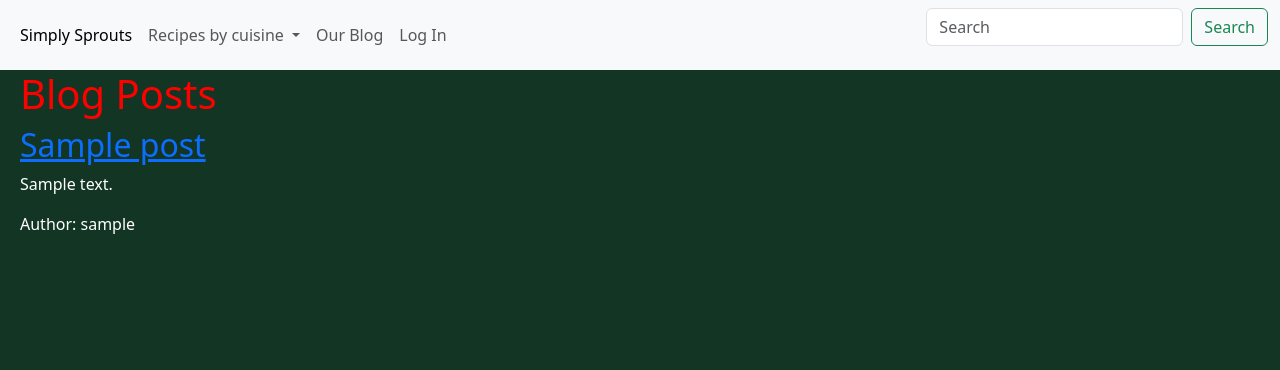
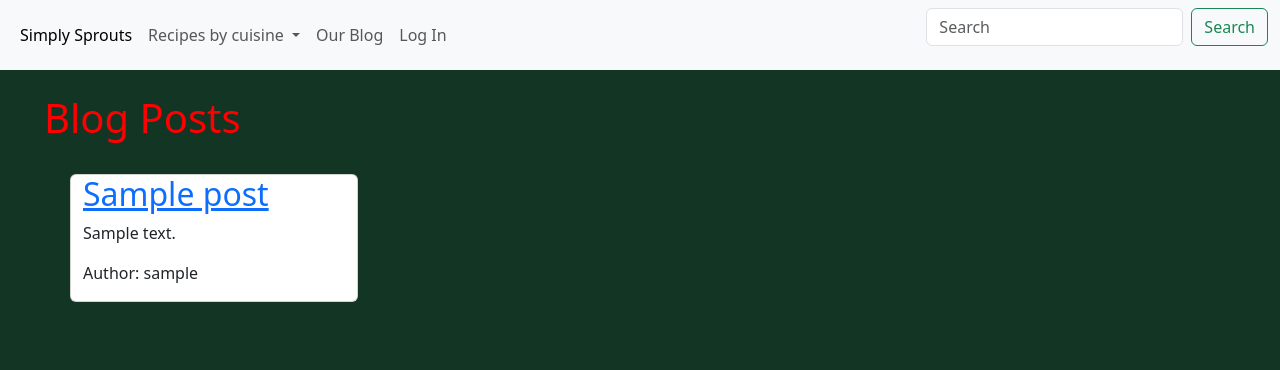
Before and after one commit to moakley-45/MO_Capstone, a Django app: template blog/templates/blog/blog_main.html in a window 1280 px wide. Shown: the top 370 px of the page. Run offline with Django 4.2, Linux system fonts and the light colour scheme; the template is opened without the code that fills it: values that come from a table or form of the project are taken from there, others are empty; tables that the repository leaves empty hold one stand-in row (values such as "Sample post"); parts of the project's set-up code (start-up, migrations or seed data) failed here and were passed over.

Commit message:
Added a View for Blog posts

```diff
--- a/blog/templates/blog/blog_main.html
+++ b/blog/templates/blog/blog_main.html
@@ -3,12 +3,19 @@
 {% block content %}
 
 <body>
-    <h1>Blog Posts</h1>
-    {% for blog_post in blog_posts %}
-    <h2><a href="{% url 'blog_post_detail' blog_post.slug %}">{{blog_post.title}}</a></h2>
-    <p>{{blog_post.excerpt}}</p>
-    <p>Author: {{blog_post.author}}</p>
-    {% endfor %}
+    <h1 class="blog-title p-4">Blog Posts</h1>
+    <div class="container">
+        <div class="row">
+          {% for blog_post in blog_posts %}
+            <div class="card blog-article-listing" style="width: 18rem;">
+    <a href="{% url 'blog_post_detail' blog_post.slug %}" class="post-link"><h2 class="blog-article-title">{{blog_post.title}}</h2></a>
+    <p class="blog-excerpt">{{blog_post.excerpt}}</p>
+    <p class="blog-author">Author: {{blog_post.author}}</p>
+      </div>
+      {% endfor %}
+    </div>
+  </div>
+
 </body>
 </html>
 
--- a/blog/templates/blog/blog_post.html
+++ b/blog/templates/blog/blog_post.html
@@ -4,7 +4,7 @@
 
 <body>
     <h1>{{blog_post.title}}</h1>
-    <p>Author: {{blog_post.author}}</p>
+    <p>Written by: {{blog_post.author}}</p>
     <hr>
     <article>
     <p>{{blog_post.content}}</p>
--- a/blog/urls.py
+++ b/blog/urls.py
@@ -4,5 +4,5 @@ from .views import BlogMainView
 
 urlpatterns = [
     path('blog_main', BlogMainView.as_view(), name='blog main'),
-    path('blog_post/<slug:slug>/', views.post_detail, name='blog post')
+    path('/<slug:slug>/', views.blog_post_detail, name='blog_post_detail'),
 ]
--- a/static/css/style.css
+++ b/static/css/style.css
@@ -12,3 +12,11 @@ main {
 h1 {
     color: red;
 }
+
+/* Blog Styles */
+
+h1.Blog_Title.p-4 {
+    text-align: center;
+    font-size: 5rem;
+
+}
```
Also changed, not shown: blog/static/css/style.css (+8 -0 lines), blog/views.py (+24 -1 lines).
